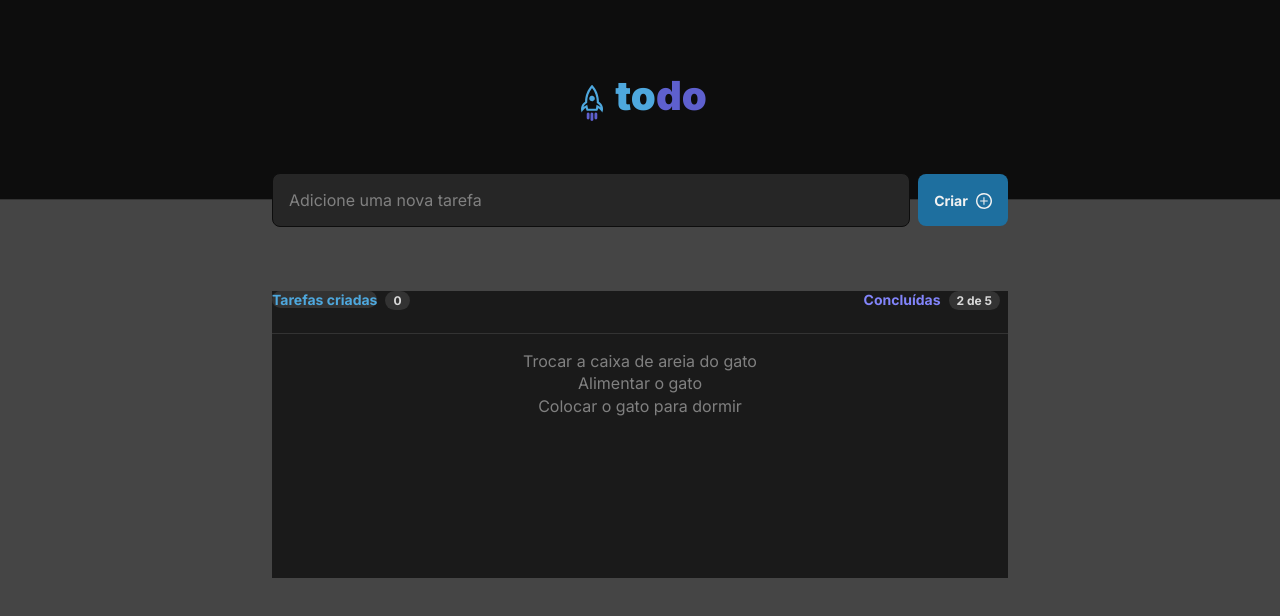
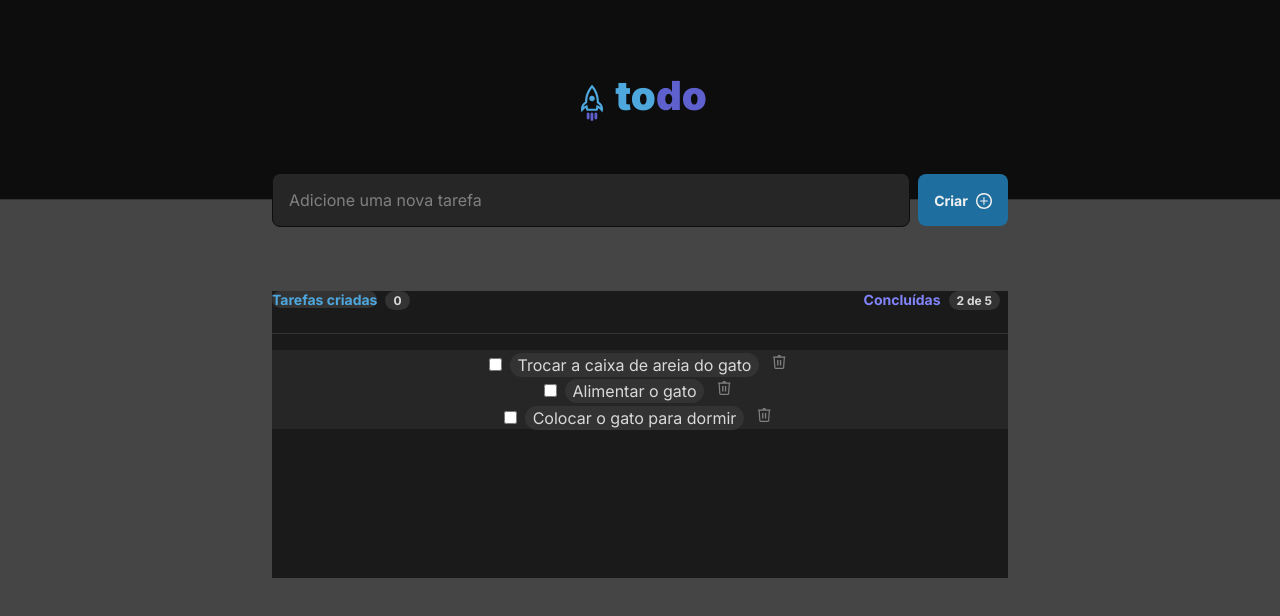
Before and after one commit to felipedev01/Gerenciador-de-Tarefas, a React (Vite) app: page / in a window 1280 px wide. Shown: the top 616 px of the page. Built offline with nearby package versions, Linux system fonts and the light colour scheme.

Commit message:
taskList atualizado

```diff
--- a/src/Componentes/DisplayTasksWithContent.jsx
+++ b/src/Componentes/DisplayTasksWithContent.jsx
@@ -1,4 +1,5 @@
 import styles from './DisplayTasksWithContent.module.css'
+import Trash from '../Assets/trash.svg'
 
 
  export function DisplayTasksWithContent(props){
@@ -38,9 +39,16 @@ import styles from './DisplayTasksWithContent.module.css'
      <li
      key={task.id}
      >
+       <input
+        type="checkbox"
 
+         />
 
-            {task.content}
+          <span>
+          {task.content}
+          </span>
+
+          <img src={Trash} alt="Apagar Tarefa" />
 
      </li>
 
--- a/src/Componentes/DisplayTasksWithContent.module.css
+++ b/src/Componentes/DisplayTasksWithContent.module.css
@@ -14,9 +14,11 @@
     line-height: 1.4rem;
     margin-top: 1rem;
 
-}.taskContainetText ul{
+}
+.taskContainetText li{
 
     list-style:none;
+    background-color: var(--gray-500);
 
 }
 
```
Also changed, not shown: src/Assets/trash.svg (added).
